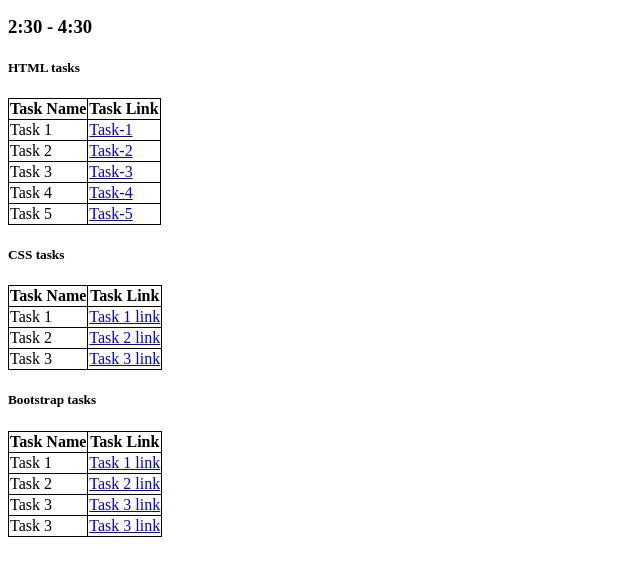
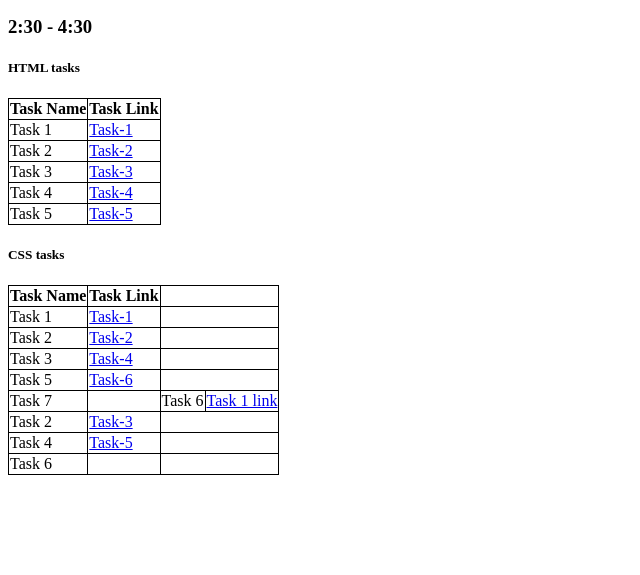
Before and after one commit to Srikar777777/MERN-TASK, a plain HTML site: page MERN/index.html in a window 1280 px wide. Shown: the part 105-680 px from the top of the page, without its empty margins (0-640 px from the left). Drawn offline with Linux system fonts and the light colour scheme.

Commit message:
Update index.html

```diff
--- a/MERN/index.html
+++ b/MERN/index.html
@@ -28,31 +28,31 @@
       <tr>
         <td>Task 1</td>
         <td>
-          <a href="\MERN-TASK\MERN\HTML_">Task-1</a>
+          <a href="MERN/HTML_TASKS/task1.html">Task-1</a>
         </td>
       </tr>
       <tr>
         <td>Task 2</td>
         <td>
-          <a href="D:\MERN TASK\html tasks\task2.html">Task-2</a>
+          <a href="MERN/HTML_TASKS/task2.html">Task-2</a>
         </td>
       </tr>
       <tr>
         <td>Task 3</td>
         <td>
-          <a href="D:\MERN TASK\html tasks\task3.html">Task-3</a>
+          <a href="MERN/HTML_TASKS/task3.html">Task-3</a>
         </td>
       </tr>
       <tr>
         <td>Task 4</td>
         <td>
-          <a href="D:\MERN TASK\html tasks\task4.html">Task-4</a>
+          <a href="MERN/HTML_TASKS/task4.html">Task-4</a>
         </td>
       </tr>
       <tr>
         <td>Task 5</td>
         <td>
-          <a href="D:\MERN TASK\html tasks\task.html">Task-5</a>
+          <a href="MERN/HTML_TASKS/task.html">Task-5</a>
         </td>
       </tr>
     </table>
@@ -66,21 +66,45 @@
       <tr>
         <td>Task 1</td>
         <td>
-          <a href="./htmltasks/css1.html">Task 1 link</a>
+          <a href="MERN/CSS_TASKS/Csstask1.html">Task-1</a>
         </td>
       </tr>
       <tr>
         <td>Task 2</td>
         <td>
-          <a href="./csstasks/task1.html">Task 2 link</a>
+          <a href="MERN/CSS_TASKS/Csstask2.html">Task-2</a>
         </td>
       </tr>
       <tr>
         <td>Task 3</td>
         <td>
-          <a href="./htmltasks/Form.html">Task 3 link</a>
+          <a href="MERN/CSS_TASKS/Csstask3.html>Task-3/a>
         </td>
       </tr>
+      <tr>
+        <td>Task 4</td>
+        <td>
+          <a href="MERN/CSS_TASKS/Csstask4.html>Task-4</a>
+      </td>
+         <tr>
+        <td>Task 5</td>
+        <td>
+          <a href="MERN/CSS_TASKS/Csstask5.html>Task-5</a>
+        </td>
+      </tr>
+         <tr>
+        <td>Task 6</td>
+        <td>
+          <a href="MERN/CSS_TASKS/Csstask6.html>Task-6</a>
+        </td>
+      </tr>
+       <tr>
+        <td>Task 7</td>
+        <td>
+          <a href="MERN/CSS_TASKS/Csstask7.html>Task-7</a>
+        </td>
+      </tr>
+
     </table>
 
     <h5>Bootstrap tasks</h5>
@@ -92,25 +116,42 @@
       <tr>
         <td>Task 1</td>
         <td>
-          <a href="./htmltasks/css1.html">Task 1 link</a>
+          <a href=" <tr>
+        <td>Task 6</td>
+        <td>
+          <a href="MERN/BOOTSTRAP/Btstrap1.html>Task-1</a>
+        </td>
+      </tr>/">Task 1 link</a>
         </td>
       </tr>
       <tr>
         <td>Task 2</td>
         <td>
-          <a href="./csstasks/task1.html">Task 2 link</a>
+          <a href="MERN/BOOTSTRAP/Btstrap2.html>Task-2</a>
         </td>
       </tr>
       <tr>
         <td>Task 3</td>
         <td>
-          <a href="./htmltasks/Form.html">Task 3 link</a>
+          <a href="MERN/BOOTSTRAP/Btstrap3.html>Task-3</a>
         </td>
       </tr>
       <tr>
-        <td>Task 3</td>
+        <td>Task 4</td>
         <td>
-          <a href="./bootstraptasks/task2.html">Task 3 link</a>
+          <a href="MERN/BOOTSTRAP/Btstrap4.html>Task-4</a>
+        </td>
+      </tr>
+          <tr>
+        <td>Task 5</td>
+        <td>
+          <a href="MERN/BOOTSTRAP/Btstrap5.html>Task-5</a>
+        </td>
+      </tr>
+      <tr>
+        <td>Task 6</td>
+        <td>
+          <a href="MERN/BOOTSTRAP/Btstrap6.html>Task-6</a>
         </td>
       </tr>
     </table>
```
